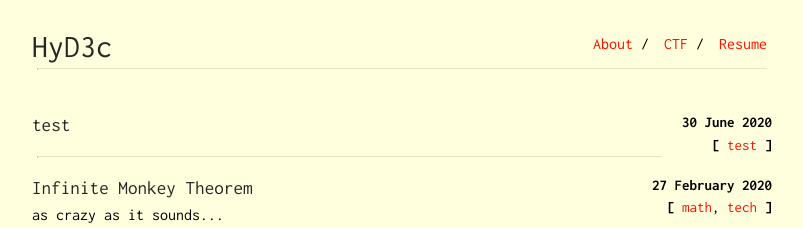
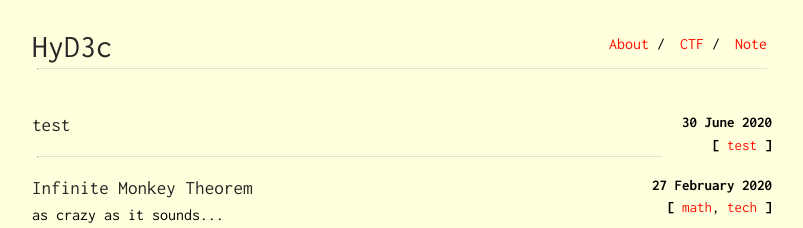
Before and after one commit to HyD3c/HyD3c.github.io, a Jekyll site: the page built from index.html, in a window 1280 px wide. Shown: the top 228 px of the page, without its empty margins (238-1041 px from the left). Built offline with Jekyll 4.4.1, drawn with Linux system fonts in a browser that asks for light colours; some web fonts are replaced.

Commit message:
Update _config.yml

```diff
--- a/_config.yml
+++ b/_config.yml
@@ -27,5 +27,5 @@ navbar:
    link: "about"
  - name: "CTF"
    link: "ctf"
- - name: "Resume"
-   absolute-link: "https://pro-panda.github.io/resume.pdf"
+ - name: "Note"
+   link: "note"
```
